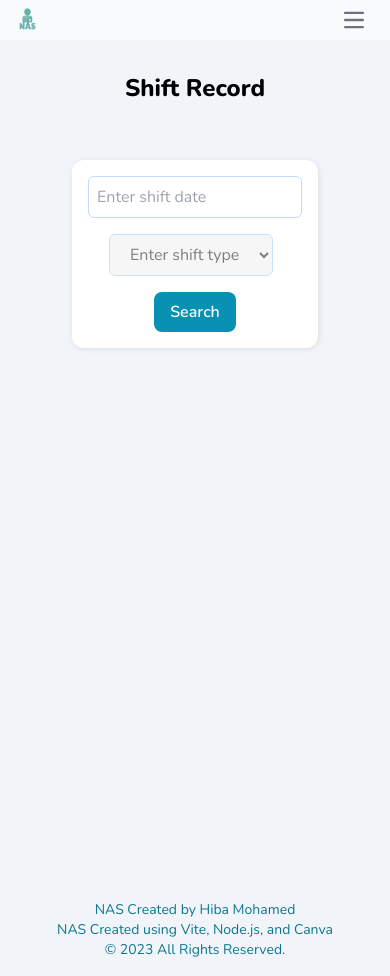
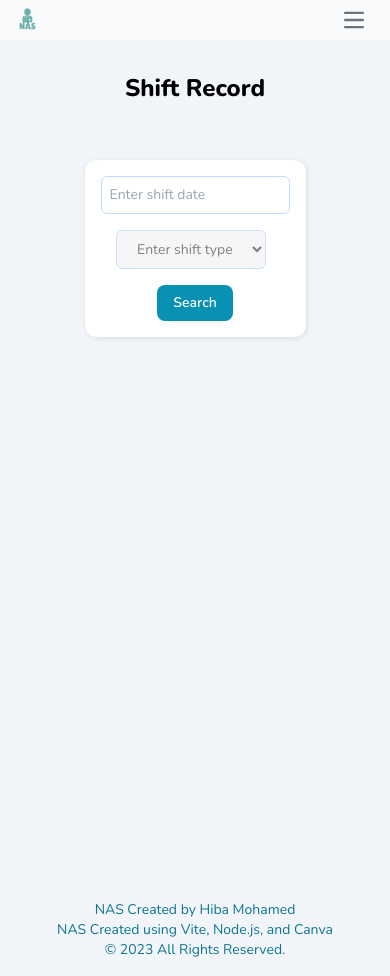
Before and after one commit to Hiba-Mohamed/Reactjs-Nurses-Assignment-Sheet, a React (Vite) app: page /shiftHistory in a window 390 px wide. Built offline with nearby package versions, Linux system fonts and the light colour scheme.

Commit message:
mobile responsiveness

```diff
--- a/src/pages/shiftHistory.tsx
+++ b/src/pages/shiftHistory.tsx
@@ -26,7 +26,7 @@ export function ShiftHistory() {
   console.log(watch("shiftType"));
 
   return (
-    <div className="bg-slate-100 font-nunito min-h-screen">
+    <div className="bg-slate-100 font-nunito min-h-screen text-sm smm:text-md">
       <div className="">
         <div className="flex flex-col items-center">
           <h1 className="text-center text-2xl sm:text-4xl font-bold py-8">
```
